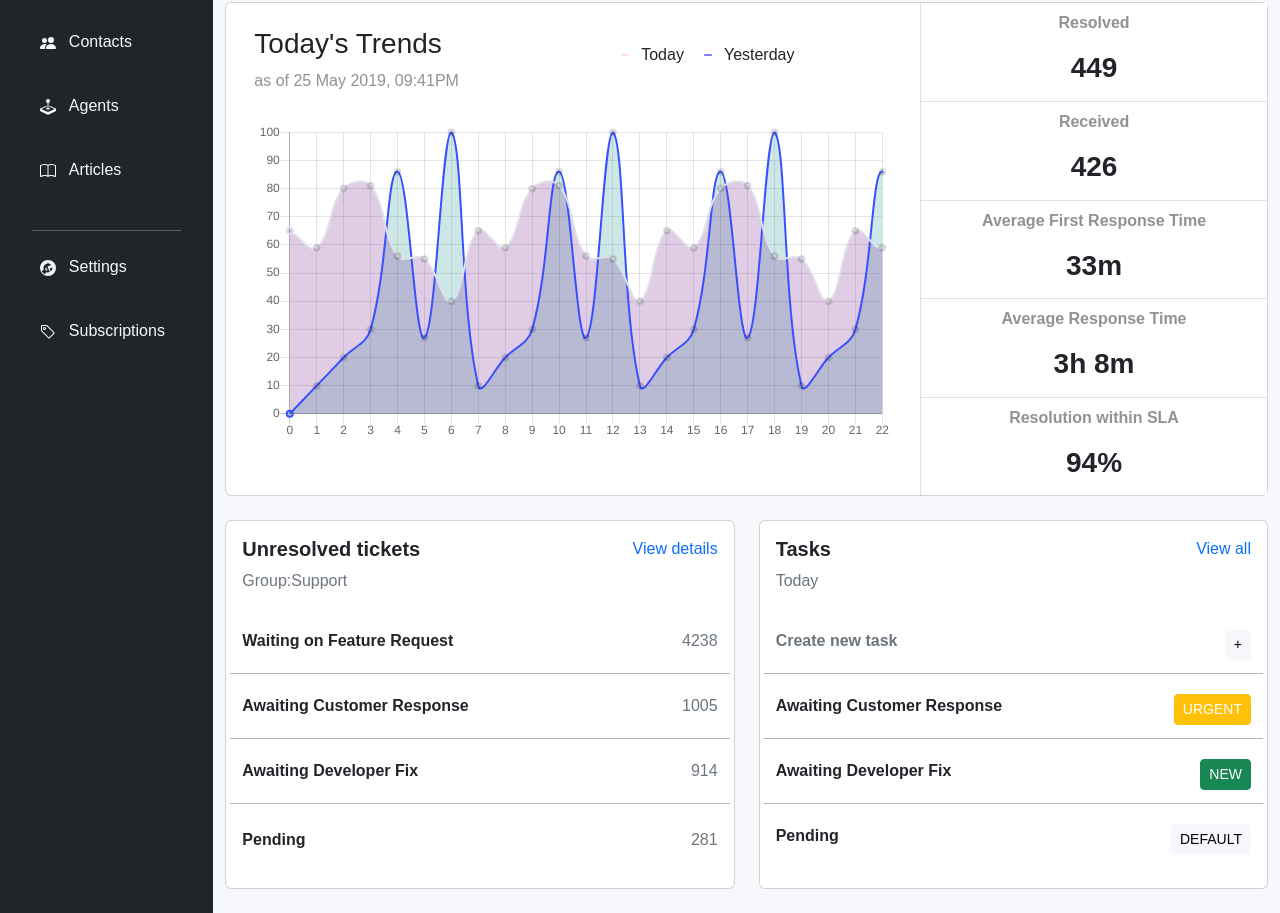
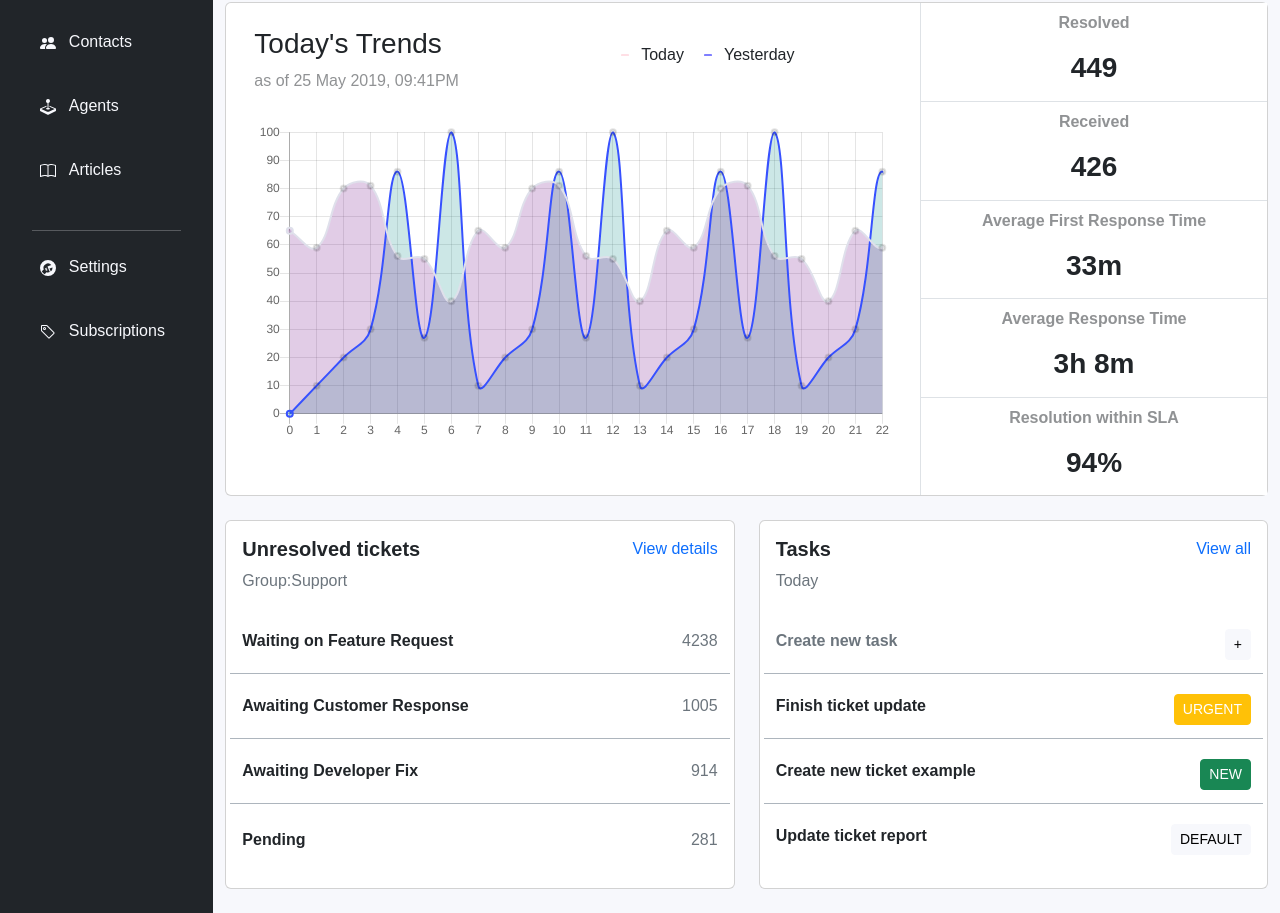
Before and after one commit to DearMilliePenny/final-boot, a website: page 320-scss/public/index.html in a window 1280 px wide. Shown: the part 258-1171 px from the top of the page. Drawn offline with nearby package versions, Linux system fonts and the light colour scheme; a web font is replaced by a local one.

Commit message:
Update index.html

```diff
--- a/320-scss/public/index.html
+++ b/320-scss/public/index.html
@@ -473,7 +473,7 @@
                             <!--2nd Row: Ticket Update-->
                             <div class="row border-bottom border-dark-subtle pt-3">
                                 <div class="col-9 lh-base py-1">
-                                    <p class="fw-bold">Awaiting Customer Response</p>
+                                    <p class="fw-bold">Finish ticket update</p>
                                 </div>
                                 <div class="col-3 text-end lh-base py-1">
                                     <!--urgent Button-->
@@ -483,7 +483,7 @@
                             <!--3rd Row: Developer Fix-->
                             <div class="row border-bottom border-dark-subtle pt-3">
                                 <div class="col-9 lh-base py-1">
-                                    <p class="fw-bold">Awaiting Developer Fix</p>
+                                    <p class="fw-bold">Create new ticket example</p>
                                 </div>
                                 <div class="col-3 text-end lh-base py-1">
                                     <!--New Button-->
@@ -493,7 +493,7 @@
                             <!--4nd Row: Pending-->
                             <div class="row border-dark-subtle pt-3">
                                 <div class="col-9 lh-base py-1">
-                                    <p class="fw-bold">Pending</p>
+                                    <p class="fw-bold">Update ticket report</p>
                                 </div>
                                 <div class="col-3 text-end lh-base py-1">
                                     <!--Default Button-->
```
